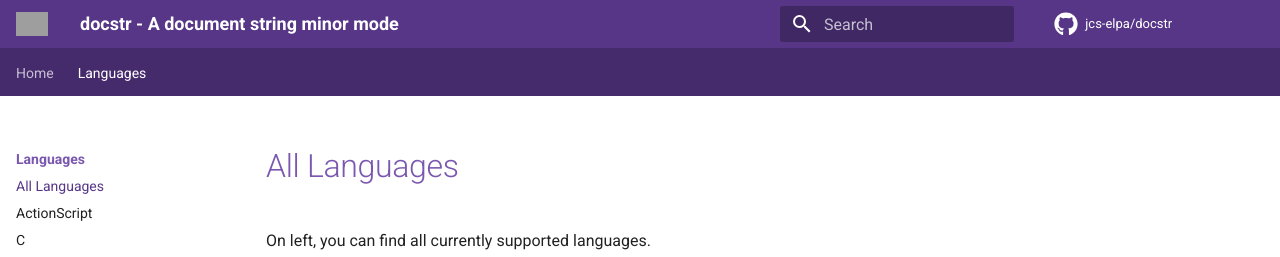
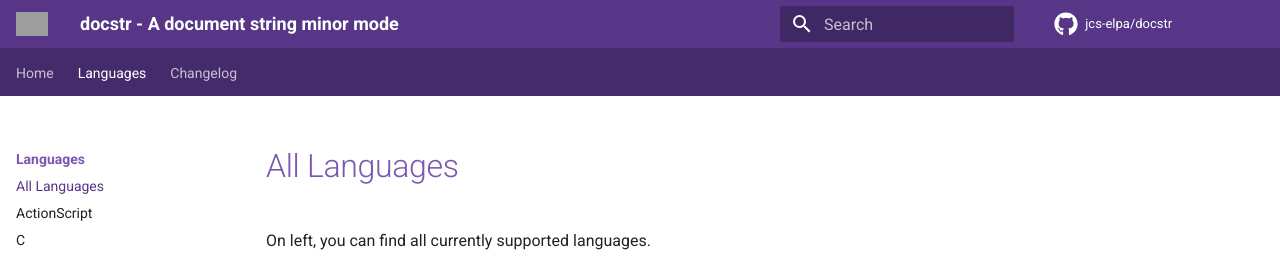
Before and after one commit to emacs-vs/docstr, an MkDocs documentation site: the page built from docs/page/all_languages.md, in a window 1280 px wide. Shown: the top 257 px of the page. Built offline with MkDocs 1.6.1 and Material for MkDocs 9.7.7, drawn with Linux system fonts in a browser that asks for light colours; comment, search, counter and statistics services are not loaded; grey boxes are pictures that could not be loaded.

Commit message:
Add changelog page

```diff
--- a/mkdocs.yml
+++ b/mkdocs.yml
@@ -23,6 +23,8 @@ nav:
     - Rust: page/langs/rust.md
     - Scala: page/langs/scala.md
     - TypeScript: page/langs/typescript.md
+  - Changelog:
+    - page/CHANGELOG.md
 
 extra_css:
   - stylesheets/extra.css
```
